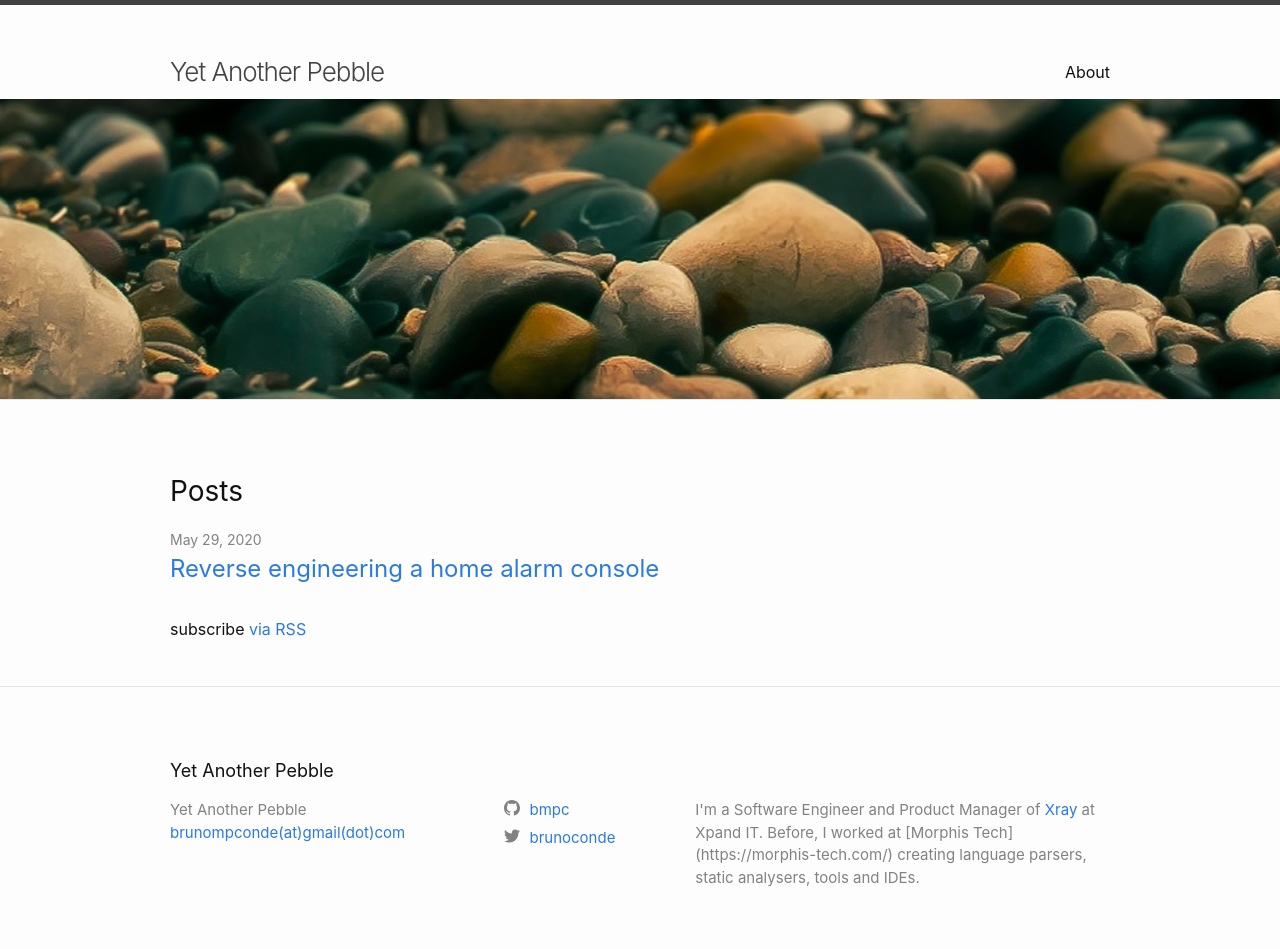
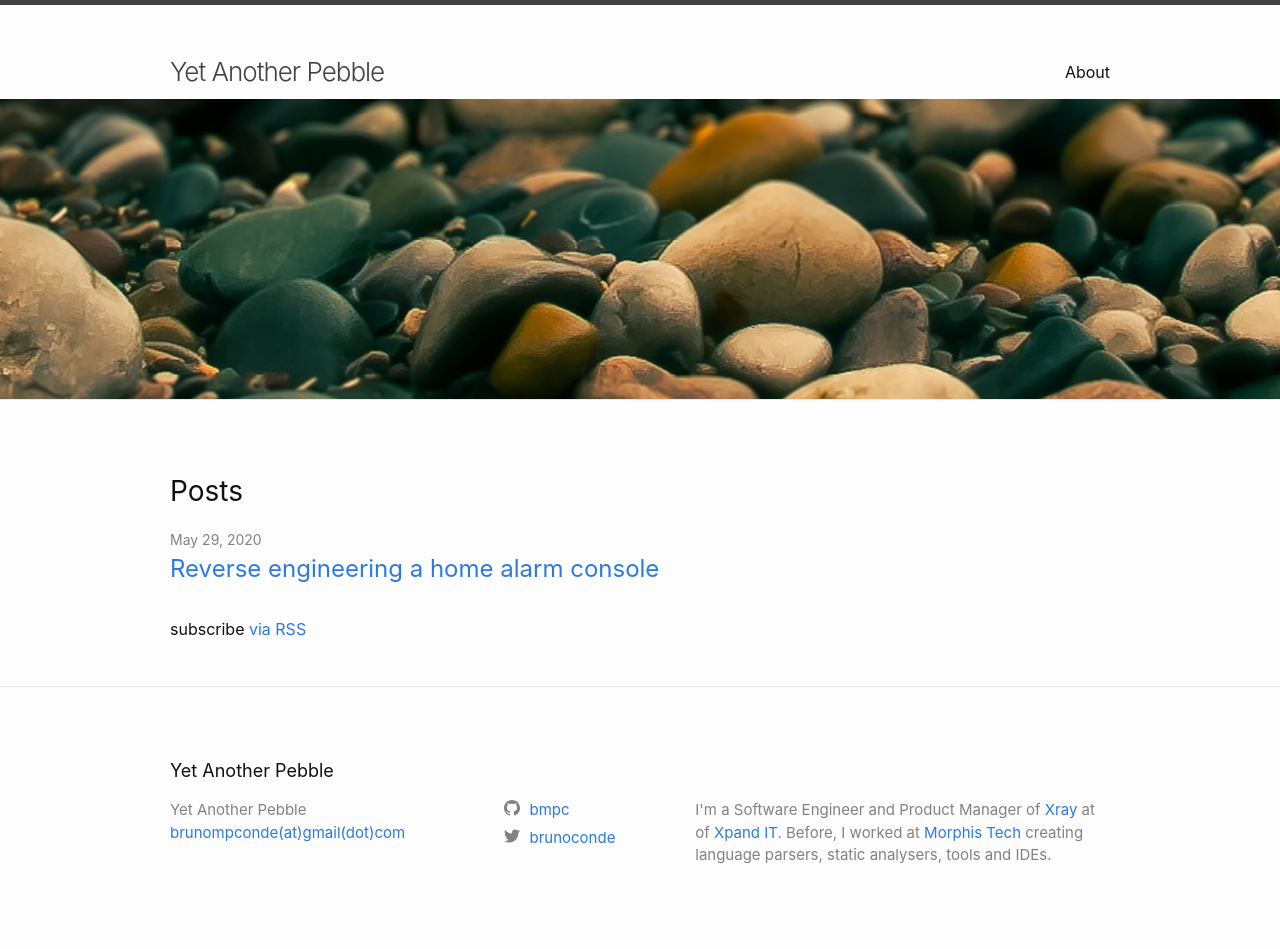
Before and after one commit to bmpc/bmpc.github.io, a Jekyll site: the page built from index.markdown, in a window 1280 px wide. Built offline with Jekyll 4.4.1, drawn with Linux system fonts in a browser that asks for light colours; after the commit the page ends 927 px from its top, so only the background shows below that.

Commit message:
Fixing bio links

```diff
--- a/_config.yml
+++ b/_config.yml
@@ -21,7 +21,7 @@
 title: Yet Another Pebble
 email: brunompconde(at)gmail(dot)com
 description: >- # this means to ignore newlines until "baseurl:"
-  I'm a Software Engineer and Product Manager of <a href="https://www.getxray.app/" target="_blank">Xray</a> at Xpand IT. Before, I worked at [Morphis Tech](https://morphis-tech.com/) creating language parsers, static analysers, tools and IDEs.
+  I'm a Software Engineer and Product Manager of <a href="https://www.getxray.app/" target="_blank">Xray</a> at of <a href="https://www.xpand-it.com/" target="_blank">Xpand IT</a>. Before, I worked at <a href="https://morphis-tech.com/" target="_blank">Morphis Tech</a> creating language parsers, static analysers, tools and IDEs.
 baseurl: "" # the subpath of your site, e.g. /blog
 # Disqus Comments
 disqus:
```
